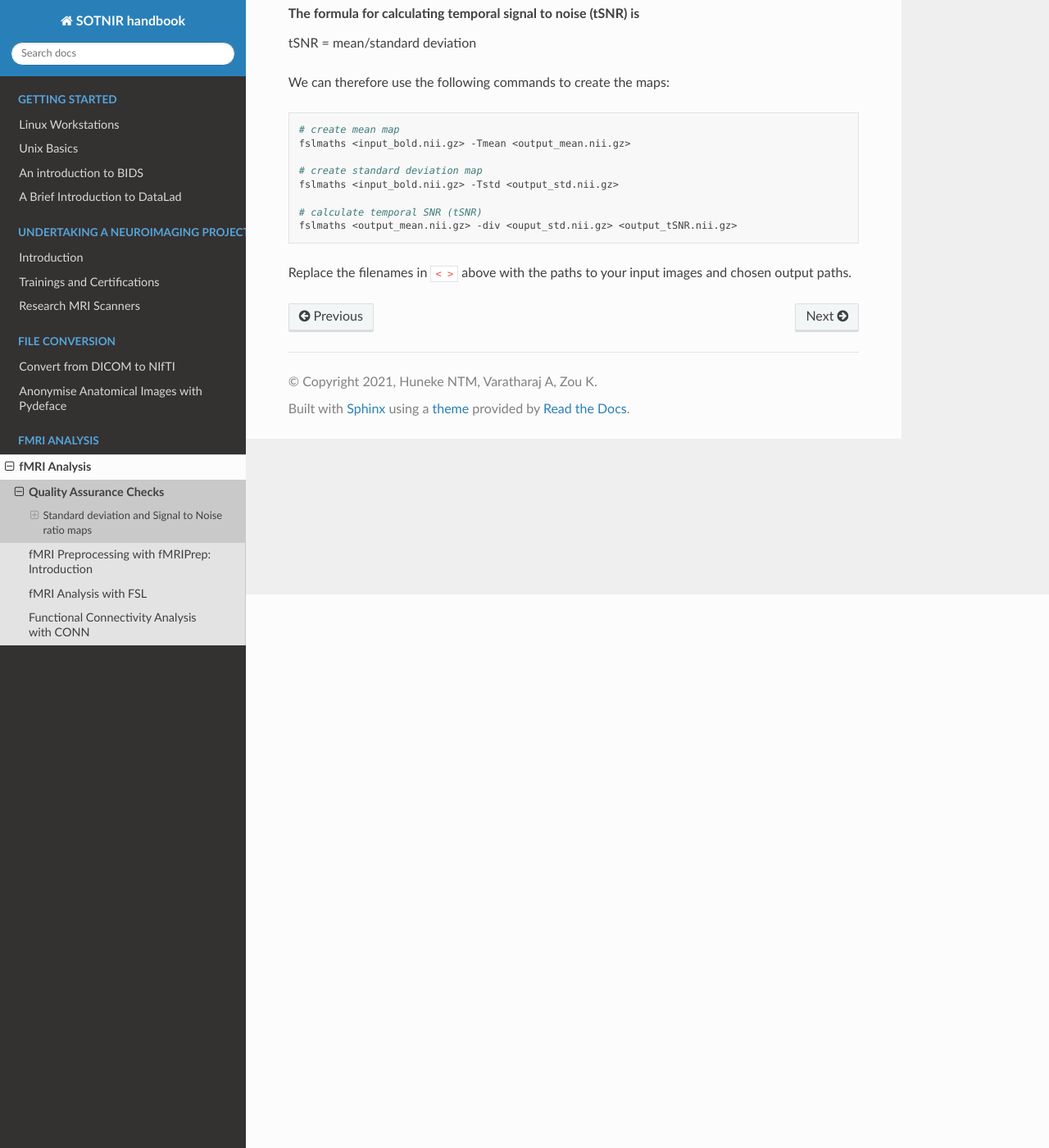
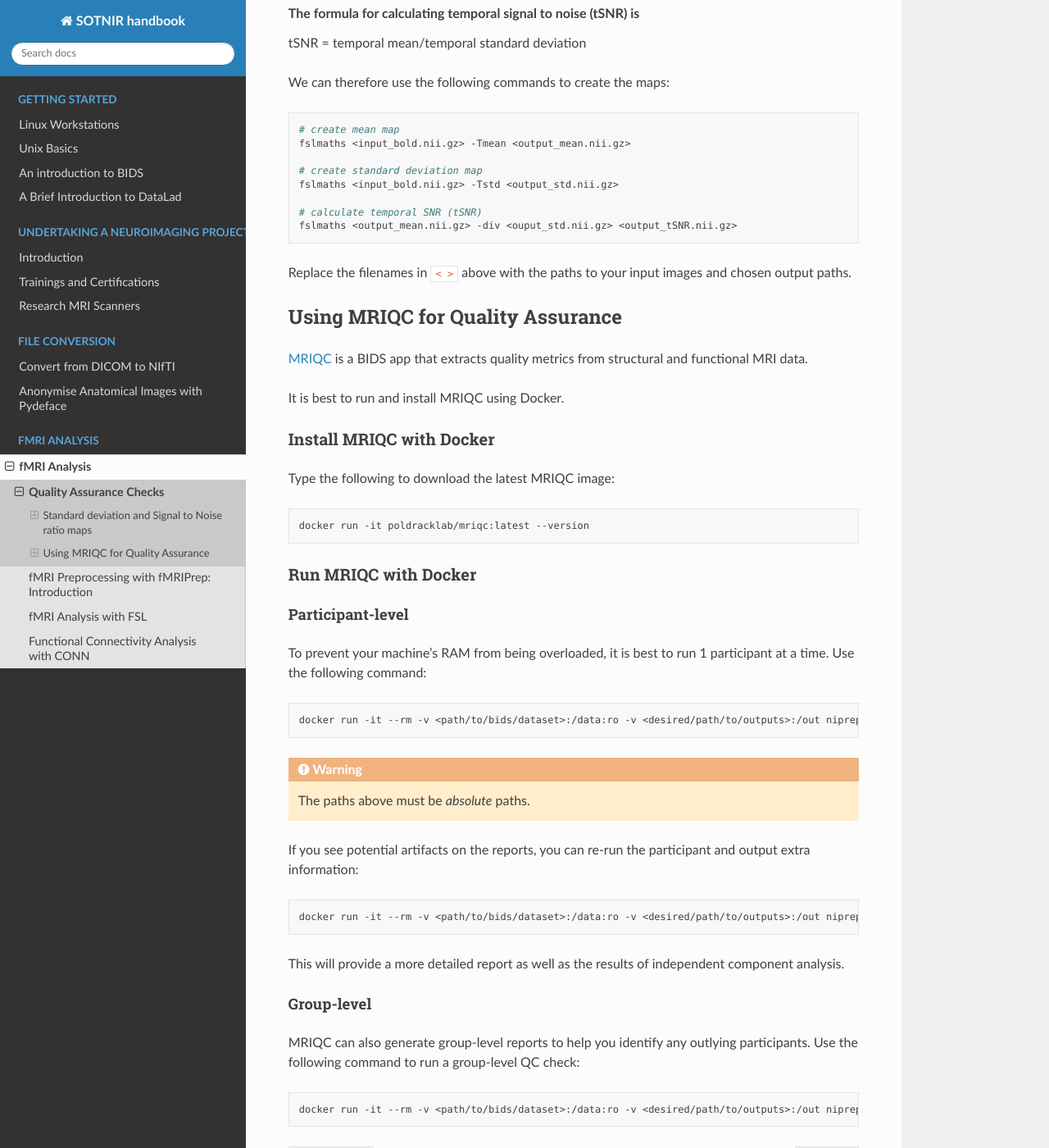
Before and after one commit to nhuneke/sotnir-handbook, a Sphinx documentation site: the page built from docs/fmri-analysis/qa-checks/qa-checks.rst, in a window 1280 px wide and 1400 px high, scrolled down 675 px. Shown: the whole window at 82% size. Built offline with Sphinx 7.4.7 and the Read the Docs theme 2.0.0, drawn with Linux system fonts in a browser that asks for light colours; pages that are not in the unit, such as notebooks, are missing from menus.

Commit message:
Update qa-checks.rst

```diff
--- a/docs/fmri-analysis/qa-checks/qa-checks.rst
+++ b/docs/fmri-analysis/qa-checks/qa-checks.rst
@@ -28,7 +28,7 @@ to be installed.
 
 .. topic:: The formula for calculating temporal signal to noise (tSNR) is
 
-    tSNR = mean/standard deviation
+    tSNR = temporal mean/temporal standard deviation
 
 We can therefore use the following commands to create the maps:
 
@@ -45,3 +45,52 @@ We can therefore use the following commands to create the maps:
 
 Replace the filenames in ``< >`` above with the paths to your input images and chosen output
 paths.
+
+Using MRIQC for Quality Assurance
+----------------------------------
+
+`MRIQC <https://mriqc.readthedocs.io/en/stable/>`_ is a BIDS app that extracts quality metrics from structural and functional MRI data.
+
+It is best to run and install MRIQC using Docker.
+
+Install MRIQC with Docker
+~~~~~~~~~~~~~~~~~~~~~~~~~~~
+
+Type the following to download the latest MRIQC image:
+
+.. code-block:: shell
+
+    docker run -it poldracklab/mriqc:latest --version
+
+Run MRIQC with Docker
+~~~~~~~~~~~~~~~~~~~~~~
+
+Participant-level
+******************
+
+To prevent your machine's RAM from being overloaded, it is best to run 1 participant at a time. Use the following command:
+
+.. code-block:: shell
+
+    docker run -it --rm -v <path/to/bids/dataset>:/data:ro -v <desired/path/to/outputs>:/out nipreps/mriqc:latest /data /out participant --participant-label 01
+
+.. warning::
+
+    The paths above must be *absolute* paths.
+
+If you see potential artifacts on the reports, you can re-run the participant and output extra information:
+
+.. code-block:: shell
+
+    docker run -it --rm -v <path/to/bids/dataset>:/data:ro -v <desired/path/to/outputs>:/out nipreps/mriqc:latest /data /out participant --participant-label 01 --ica --verbose-reports
+
+This will provide a more detailed report as well as the results of independent component analysis.
+
+Group-level
+************
+
+MRIQC can also generate group-level reports to help you identify any outlying participants. Use the following command to run a group-level QC check:
+
+.. code-block:: shell
+
+    docker run -it --rm -v <path/to/bids/dataset>:/data:ro -v <desired/path/to/outputs>:/out nipreps/mriqc:latest /data /out group
```
